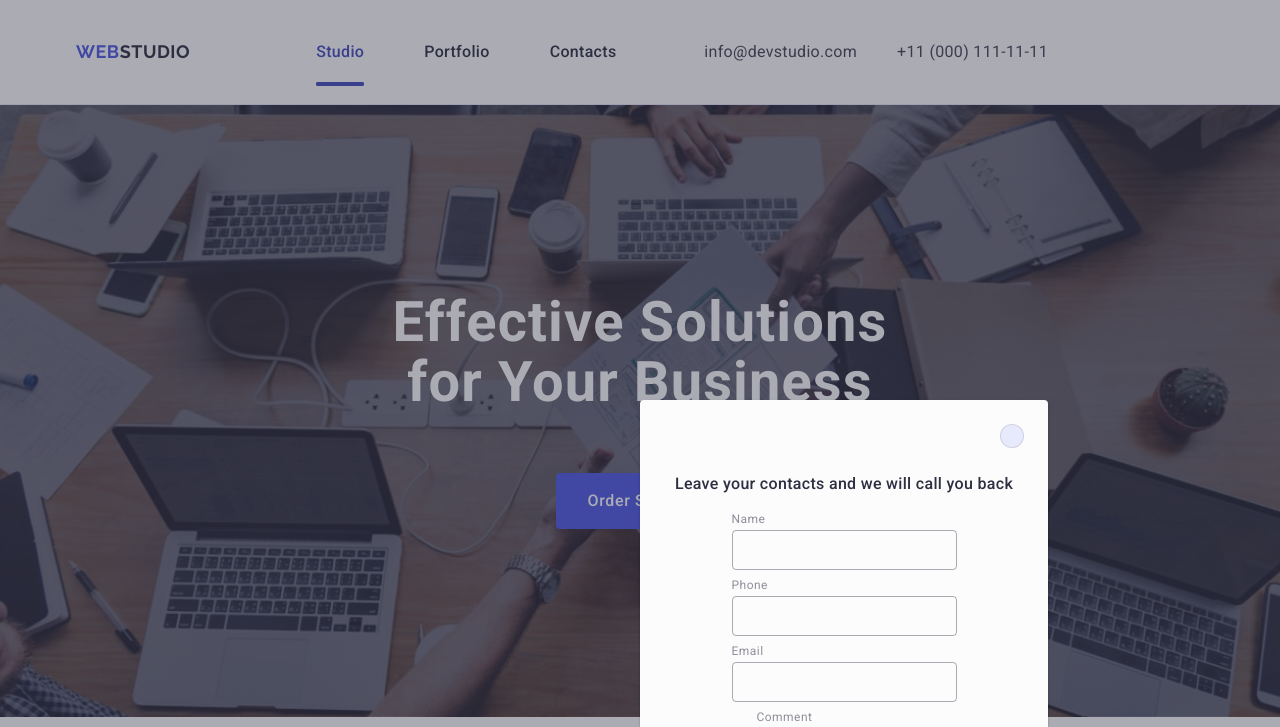
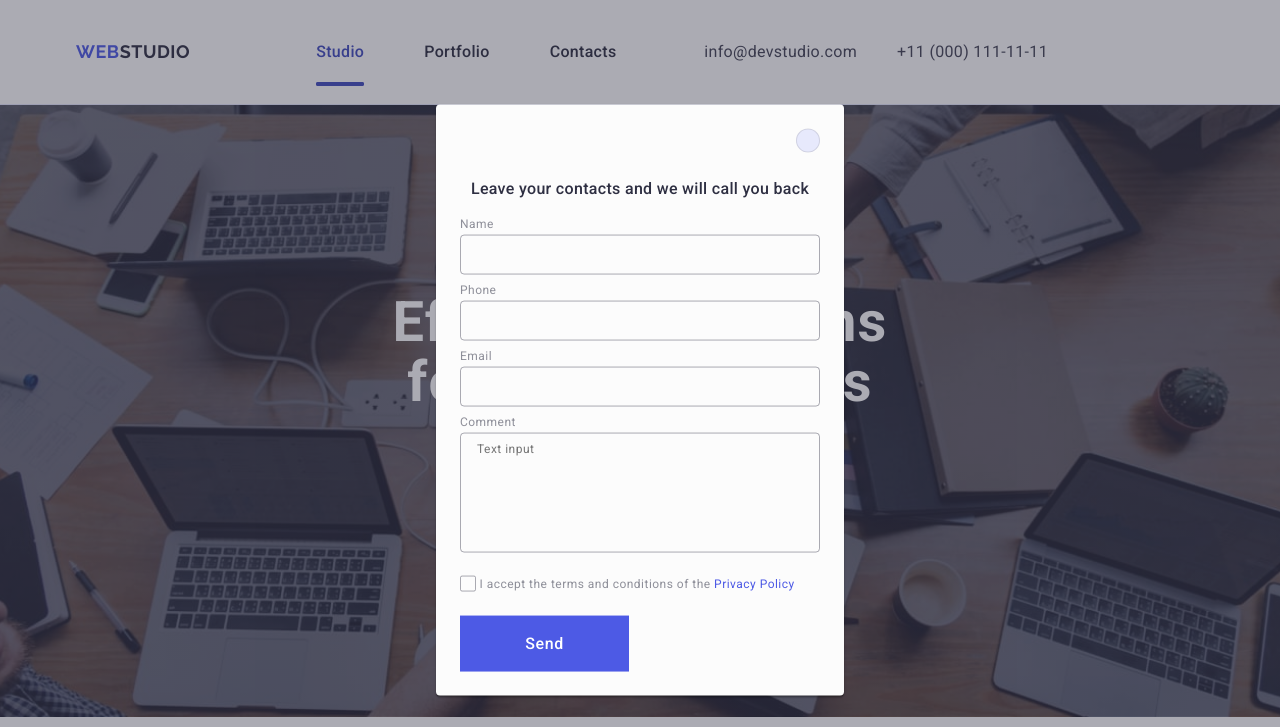
Before and after one commit to Freox1/goit-markup-hw-04, a plain HTML site: page index.html in a window 1280 px wide. Shown: the top 727 px of the page. Drawn offline with nearby package versions, Linux system fonts and the light colour scheme.

Commit message:
Update style.css

```diff
--- a/css/style.css
+++ b/css/style.css
@@ -493,7 +493,7 @@ img {
     position: absolute;
     top: 50%;
     left: 50%;
-    translate: (-50%, -50%);
+    transform: translate(-50%, -50%);
     width: 408px;
     min-height: 584px;
     background: #fcfcfc;
@@ -504,9 +504,6 @@ img {
     padding: 72px 24px 24px 24px;
 }
 .form-block {
-    display: flex;
-    flex-direction: column;
-    align-items: center;
 }
 .modal-header {
     font-weight: 500;
```
